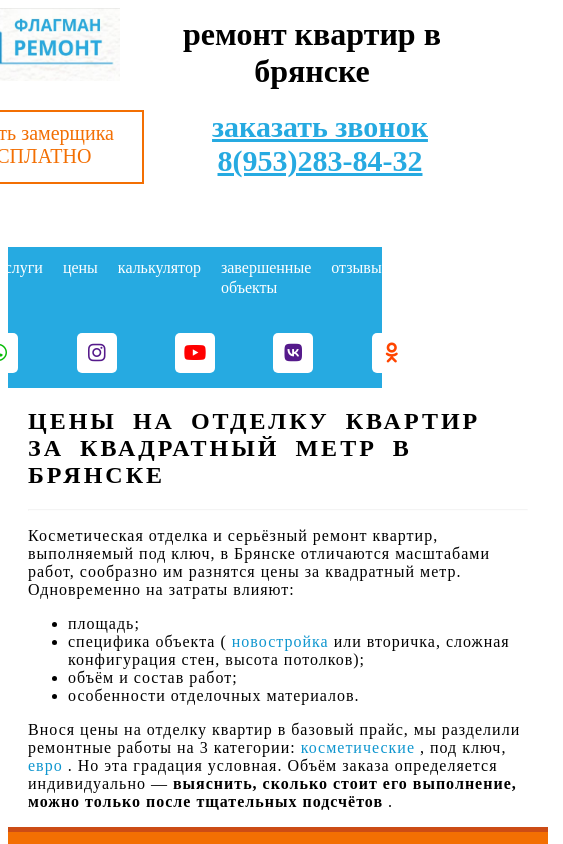
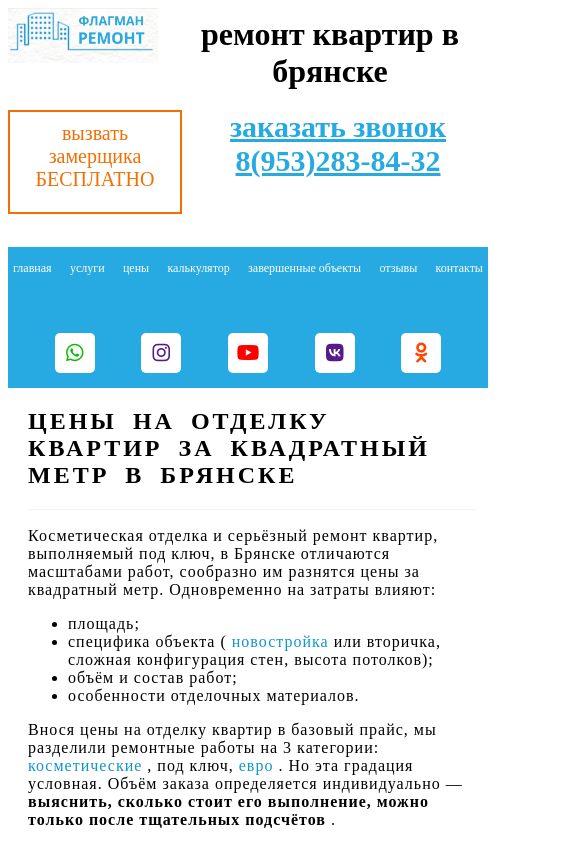
Before and after one commit to kochergin-alex32/flagman, a plain HTML site: page index.html in a window 390 px wide. Shown: the top 844 px of the page, 563 px wide, since content can reach past the window. Drawn offline with Linux system fonts and the light colour scheme; a script that the page names is missing.

Commit message:
finichd version 2

```diff
--- a/style.css
+++ b/style.css
@@ -254,10 +254,15 @@ footer{
  justify-content: left;
 
   }
+  header{
+
+
+    width: 480px;
+  }
   .header{
 
 
-    width: 550px;
+    width: 480px;
   }
   .header-top{
     flex-wrap: wrap;
@@ -266,8 +271,21 @@ footer{
 
   }
   .header-top a img {
-    width: 200px;
+    width: 150px;
   }
+
+  .header-top .input {
+    border: 2px solid rgb(243, 111, 3);
+    color: rgb(243, 111, 3);
+    width: 150px;
+    height: 80px;
+    font-size: 20px;
+    text-align: center;
+    margin-top: 10px;
+    padding: 10px;
+  }
+
+
 
   .head-bottom {
   height: 150px;
@@ -277,9 +295,9 @@ footer{
 
   .head-bottom .info a {
     color: white;
-    font-size: 16px;
+    font-size: 12px;
     height: 50px;
-    padding: 20px 10px;
+    padding: 20px 5px;
     line-height: 20px;
     text-decoration: none;
     box-sizing: border-box;
@@ -302,20 +320,22 @@ footer{
 
     .section{
     margin: 0 auto;
-    width: 500px !important;
+    width: 450px !important;
 
   }
   .form :first-child h2{
+    font-size: 20px;
     letter-spacing: 0px;
+    margin: 0 auto;
   }
   footer{
     padding-left: 0;
-    width: 555px;
+    width: 480px;
     margin: 0 auto;
   }
   .footer{
     margin: 0 auto;
-    width: 576px;
+    width: 480px;
 
    }
 }
```
